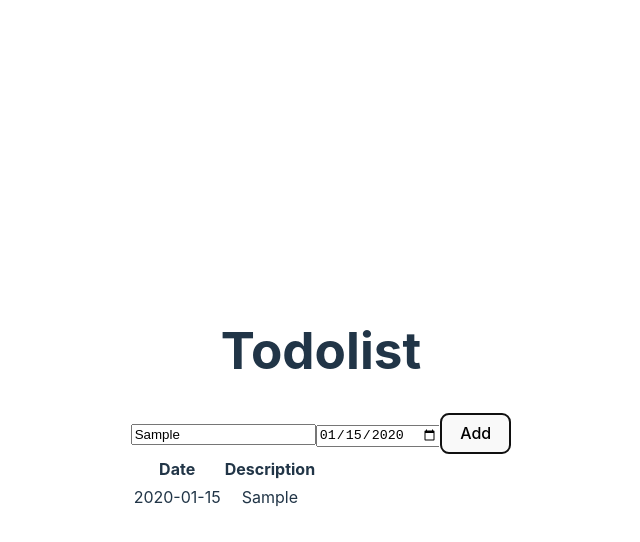
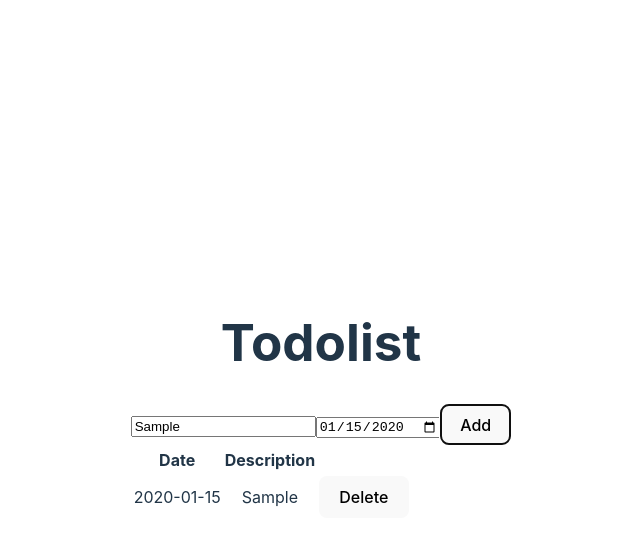
Before and after one commit to ehirvi/todolist-react, a React (Vite) app: page / in a window 1280 px wide. Both pictures are taken after typing "Sample", "2020-01-15" into the empty fields and a click on the button "Add". Shown: the top 542 px of the page, without its empty margins (319-959 px from the left). Built offline with nearby package versions, Linux system fonts and the light colour scheme.

Commit message:
Delete button

```diff
--- a/src/Todolist.jsx
+++ b/src/Todolist.jsx
@@ -11,10 +11,12 @@ const Todolist = () => {
     const addItem = () =>
         setItems([...items, todo]);
 
+
     const itemRows = items.map((todo, index) =>
         <tr key={index}>
             <td>{todo.date}</td>
             <td>{todo.description}</td>
+            <td><button onClick={() => setItems(items.filter((todo, i) => i !== index))}>Delete</button></td>
         </tr>
     )
 
```
